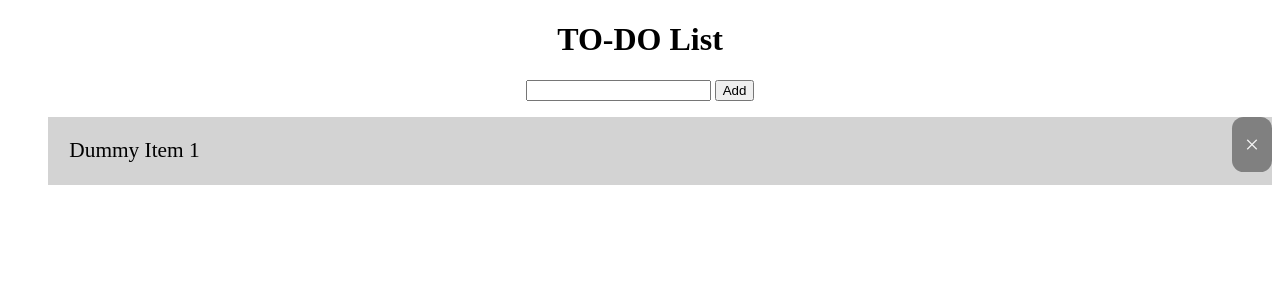
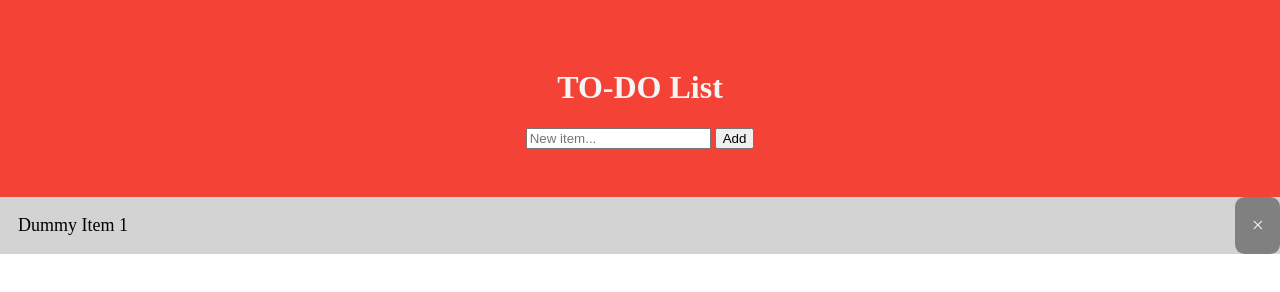
Before and after one commit to Vladg24YT/JS-Practice, a plain HTML site: page src/index.html in a window 1280 px wide. Drawn offline with Linux system fonts and the light colour scheme.

Commit message:
Seems finished to me

```diff
--- a/src/index.html
+++ b/src/index.html
@@ -8,7 +8,7 @@
 <body>
     <header>
         <h1>TO-DO List</h1>
-        <input type="text" id="newNote">
+        <input type="text" id="newNote"  placeholder="New item...">
         <input type="button" onclick="addItem()" title="Adds a new item" value="Add">
     </header>
     <main>
--- a/src/style.css
+++ b/src/style.css
@@ -6,21 +6,39 @@
     --secondary-color-light: white;
 }
 
+body {
+    margin: 0;
+}
+
+* {
+    box-sizing: border-box;
+}
+
 main {
     background-color: var(--secondary-color-light);
 }
 
 header {
+    background-color: rgb(244, 67, 54);
+    color: var(--secondary-color);
+    padding: 3em;
     text-align: center;
 }
 
 .item {
     background-color: var(--accent-color-light);
     border-bottom: 4px solid white;
-    font-size: 16pt;
+    cursor: pointer;
+    font-size: 18px;
     list-style-type: none;
     padding: 1em;
     position: relative;
+    transition: 0.2s;
+}
+
+ul {
+    margin: 0;
+    padding: 0;
 }
 
 .close {
@@ -29,7 +47,7 @@ header {
     color: var(--secondary-color);
     cursor: pointer;
     font-size: larger;
-    padding: 0.5em;
+    padding: 0.75em;
     position: absolute;
     right: 0;
     top: 0;
@@ -46,8 +64,8 @@ header {
     text-decoration: line-through;
 }
 
-ul->li.checked:before{
-    content: '2713';
+.checked:before {
+    content: '\2713 ';
 }
 
 ul->li.checkbox {
```
